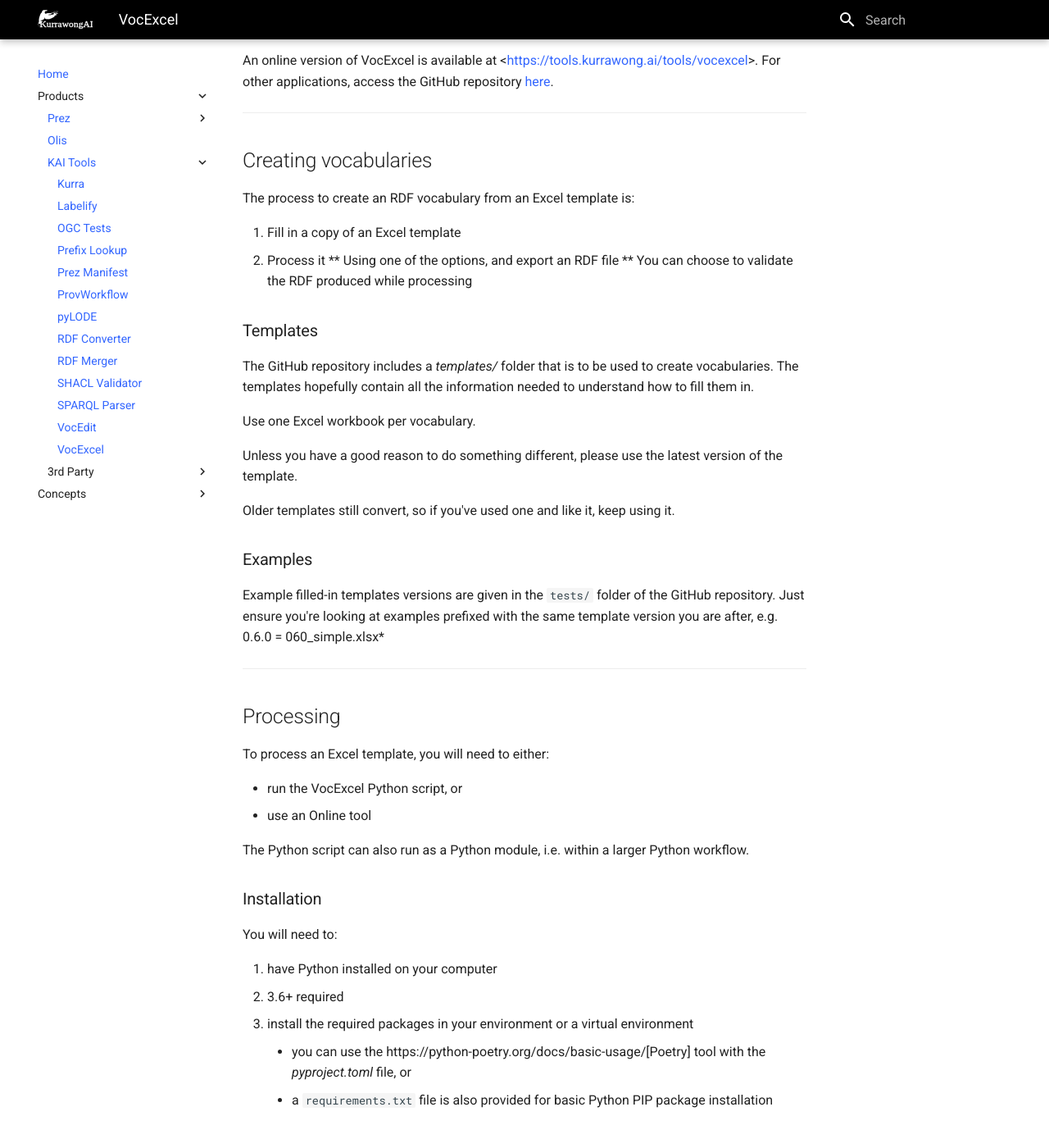
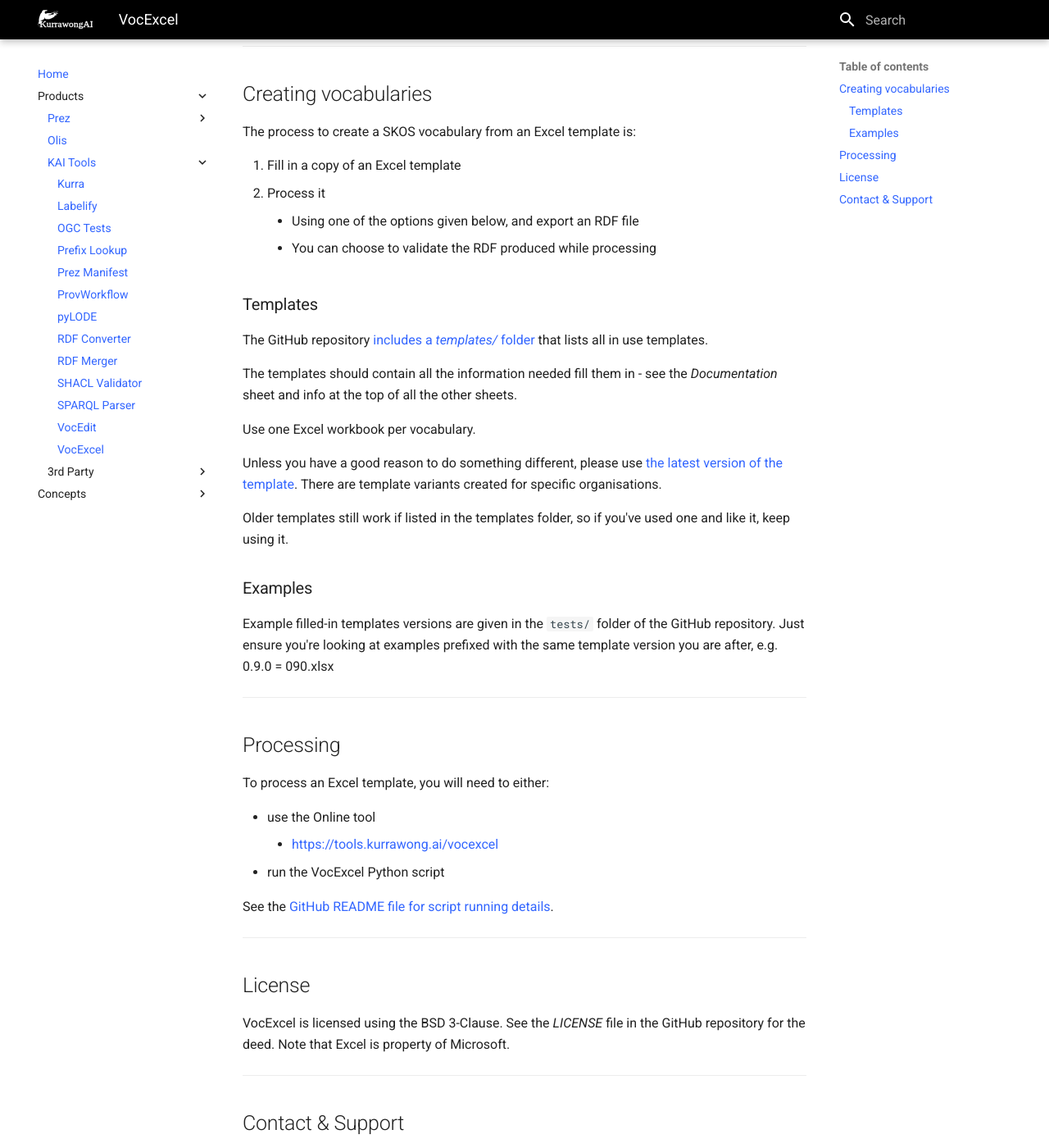
Before and after one commit to Kurrawong/docs, an MkDocs documentation site: the page built from docs/products/tools/vocexcel.md, in a window 1280 px wide and 1400 px high, scrolled down 392 px. Shown: the whole window at 82% size. Built offline with MkDocs 1.6.1 and Material for MkDocs 9.7.7, drawn with Linux system fonts in a browser that asks for light colours; some of the changed text lies outside the part shown.

Commit message:
VocExel updates to 0.9.0

````diff
--- a/docs/products/tools/vocexcel.md
+++ b/docs/products/tools/vocexcel.md
@@ -1,130 +1,65 @@
 # VocExcel
-
-#python #cli
 
 VocExcel is a Python library that converts Excel workbooks into [SKOS](https://www.w3.org/TR/skos-primer/) vocabularies.
 
-VocExcel:
+Features:
 
 * uses fixed templates to keep it simple
 * meets particular SKOS profile outcomes ([VocPub](https://w3id.org/profile/vocpub))
 * is under active development, production use, and is commercially supported
 
-An online version of VocExcel is available at <[https://tools.kurrawong.ai/tools/vocexcel](https://tools.kurrawong.ai/tools/vocexcel)>. For other applications, access the GitHub repository [here](https://github.com/Kurrawong/VocExcel).
+An online version of VocExcel is available at [https://tools.kurrawong.ai/vocexcel](https://tools.kurrawong.ai/tools/vocexcel). For other applications, access the GitHub repository [here](https://github.com/Kurrawong/VocExcel).
 
 ---
 ## Creating vocabularies
 
-The process to create an RDF vocabulary from an Excel template is:
+The process to create a SKOS vocabulary from an Excel template is:
 
 1. Fill in a copy of an Excel template
 2. Process it
-** Using one of the options, and export an RDF file
-** You can choose to validate the RDF produced while processing
+    * Using one of the options given below, and export an RDF file
+    * You can choose to validate the RDF produced while processing
+
 ### Templates
 
-The GitHub repository includes a *templates/* folder that is to be used to create vocabularies. The templates hopefully contain all the information needed to understand how to fill them in.
+The GitHub repository [includes a *templates/* folder](https://github.com/Kurrawong/VocExcel/tree/main/vocexcel/templates) that lists all in use templates.
+
+The templates should contain all the information needed fill them in - see the _Documentation_ sheet and info at the top of all the other sheets.
 
 Use one Excel workbook per vocabulary.
 
-Unless you have a good reason to do something different, please use the latest version of the template.
+Unless you have a good reason to do something different, please use [the latest version of the template](https://github.com/kurrawong/vocexcel?tab=readme-ov-file#latest-template). There are template variants created for specific organisations.
 
-Older templates still convert, so if you've used one and like it, keep using it.
+Older templates still work if listed in the templates folder, so if you've used one and like it, keep using it.
 
 ### Examples
 
-Example filled-in templates versions are given in the `tests/` folder of the GitHub repository. Just ensure you're looking at examples prefixed with the same template version you are after, e.g. 0.6.0 = 060_simple.xlsx*
+Example filled-in templates versions are given in the `tests/` folder of the GitHub repository. Just ensure you're looking at examples prefixed with the same template version you are after, e.g. 0.9.0 = 090.xlsx
 
 ---
 ## Processing
 
 To process an Excel template, you will need to either:
 
-* run the VocExcel Python script, or
-* use an Online tool
+* use the Online tool
+    * <https://tools.kurrawong.ai/vocexcel>
+* run the VocExcel Python script
 
-The Python script can also run as a Python module, i.e. within a larger Python workflow.
-
-### Installation
-
-You will need to:
-
-1. have Python installed on your computer
-* 3.6+ required
-2. install the required packages in your environment or a virtual environment
-    * you can use the https://python-poetry.org/docs/basic-usage/[Poetry] tool with the _pyproject.toml_ file, or
-    * a `requirements.txt` file is also provided for basic Python PIP package installation
-
-### Running
-
-#### As a command line script
-
-The Python script `convert.py` in the `vocexcel/` directory can be run on Windows/Unix/Linux/Mac systems like this:
-
-`~$ python convert.py some-excel-file.xlsx`
-
-The command line argument options can be found by typing:
-
-`~$ python convert.py -h`
-
-They are:
-
-```shell
-
-usage: vocexcel [-h] [-i] [-l] [-v] [-p PROFILE] [-o OUTPUTFILE] [-f {turtle,xml,json-ld}] [-s SHEET] [-t TEMPLATEFILE] [-e ERRORLEVEL] [-m MESSAGELEVEL] [-g LOGFILE] [file_to_convert]
-`positional arguments:
-  file_to_convert       The Excel file to convert to a SKOS vocabulary in RDF or an RDF file to convert to an Excel file (default: None)
-
-optional arguments:
-  -h, --help            show this help message and exit
-  -i, --info            The version and other info of this instance of VocExcel. (default: False)
-  -l, --listprofiles    This flag, if set, must be the only flag supplied. It will cause the program to list all the vocabulary profiles that this converter, indicating both their URI and their short token for use with
-                        the -p (--profile) flag when converting Excel files (default: False)
-  -v, --validate        Validate output file (default: False)
-  -p PROFILE, --profile PROFILE
-                        A profile - a specified information model - for a vocabulary. This tool understands several profiles andyou can choose which one you want to convert the Excel file according to. The list of
-                        profiles - URIs and their corresponding tokens - supported by VocExcel, can be found by running the program with the flag -lp or --listprofiles. (default: vocpub)
-  -o OUTPUTFILE, --outputfile OUTPUTFILE
-                        An optionally-provided output file path. If not provided, output is to standard out. (default: None)
-  -f {turtle,xml,json-ld,graph}, --outputformat {turtle,xml,json-ld,graph}
-                        An optionally-provided output format for RDF outputs. 'graph' returns the in-memory graph object, not serialized RDF. (default: turtle)
-  -s SHEET, --sheet SHEET
-                        The sheet within the target Excel Workbook to process (default: vocabulary)
-  -t TEMPLATEFILE, --templatefile TEMPLATEFILE
-                        An optionally-provided Excel-template file to be used in SKOS-> Excel converion. (default: None)
-  -e ERRORLEVEL, --errorlevel ERRORLEVEL
-                        The minimum severity level which fails validation (default: 1)
-  -m MESSAGELEVEL, --messagelevel MESSAGELEVEL
-                        The minimum severity level printed to console (default: 1)
-  -g LOGFILE, --logfile LOGFILE
-                        The file to write logging output to (default: None)
-```
-
-#### As a library
-
-The _convert.py_ file as a function that you can call to do conversions: `excel_to_rdf()`, like this:
-
-`from vocexcel import convert
-`from pathlib import Path`
-`convert.rdf_to_excel(Path(".") / "path" / "to" / "vocab-file.xlsx")```
-
-#### Online
-
-<https://tools.kurrawong.ai/tools/vocexcel>
+See the [GitHub README file for script running details](https://github.com/kurrawong/vocexcel?tab=readme-ov-file#processing).
 
 ---
 ## License
 
-This code is licensed using the BSD 3-Clause. See the _LICENSE_ for the deed. Note that Excel is property of Microsoft.
+VocExcel is licensed using the BSD 3-Clause. See the _LICENSE_ file in the GitHub repository for the deed. Note that Excel is property of Microsoft.
 
 ---
-## Contact
+## Contact & Support
 
-**Commercial support**: +
+**Commercial Support**:
 info@kurrawong.ai
 
-*Lead Developer*: +
-**Nicholas Car** +
-*Data System Architect* +
-https://kurrawong.ai[KurrawongAI] +
-nick@kurrawong.ai
+*Lead Developer*:
+**Nicholas Car**
+*Data System Architect*
+https://kurrawong.ai[KurrawongAI]
+<nick@kurrawong.ai>
````
